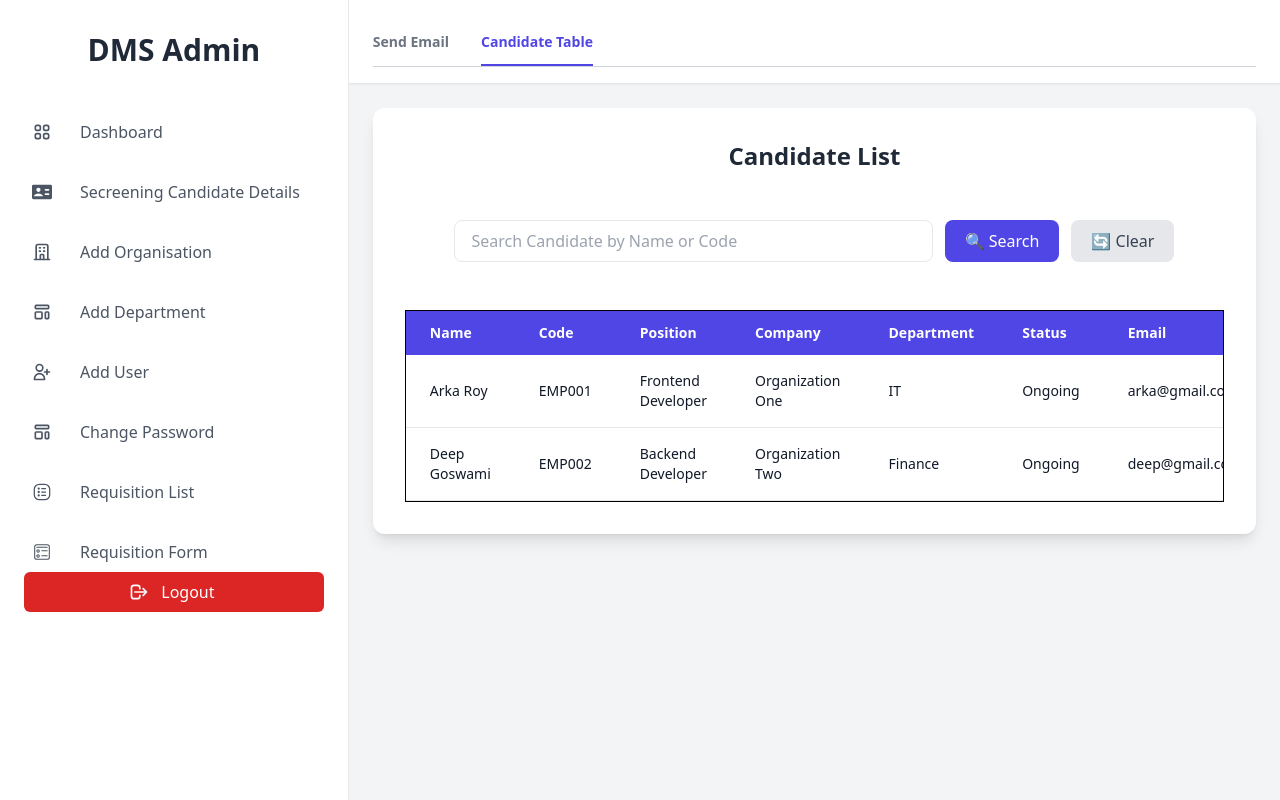
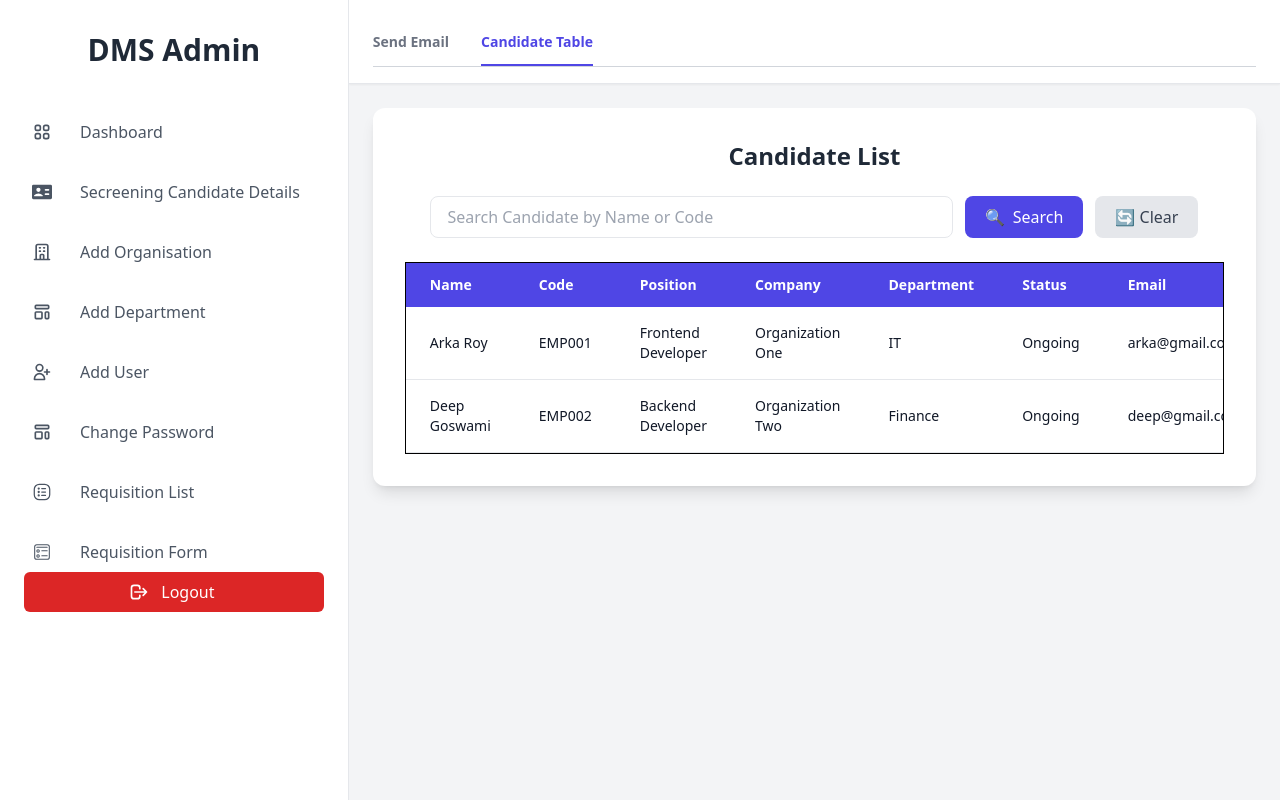
Before and after one commit to aaligerd/dms_admin, a React (Create React App) app: page /candidate-table in a window 1280 px wide. Built offline with nearby package versions, Linux system fonts and the light colour scheme; no server answers; sample sign-in values are in the browser's storage; the HTML template or start-up script is replaced by a standard one.

Commit message:
update buttons
Update Clear, Search buttons.

```diff
--- a/src/pages/EmployeeTable.jsx
+++ b/src/pages/EmployeeTable.jsx
@@ -82,8 +82,8 @@ const EmployeeTable = () => {
                             Candidate List
                         </h2>
 
-                        <div className="w-full flex justify-center px-4 mb-6">
-                            <div className="w-full max-w-3xl rounded-xl p-4 sm:p-6">
+                        <div className="w-full flex justify-center mb-6">
+                            <div className="w-full max-w-3xl rounded-xl">
 
                                 <div className="flex flex-col lg:flex-row gap-3">
 
@@ -96,17 +96,20 @@ const EmployeeTable = () => {
                                         className="flex-1 px-4 py-2 border rounded-lg focus:outline-none focus:ring-2 focus:ring-indigo-400"
                                     />
 
-                                   <div className="flex flex-col lg:flex-row gap-3 w-full lg:w-auto">
+                                    <div className="flex flex-row lg:flex-row gap-3 w-full lg:w-auto">
+
                                         <button
                                             onClick={handleSearch}
-                                            className="w-full lg:w-auto bg-indigo-600 text-white px-5 py-2 rounded-lg hover:bg-indigo-700 transition duration-200"
+                                            className="flex-1 lg:w-auto bg-indigo-600 text-white px-5 py-2 rounded-lg hover:bg-indigo-700
+                                            transition duration-200 lg:flex lg:items-center lg:justify-center lg:gap-2"
                                         >
-                                            🔍 Search
+                                            <span>🔍</span>
+                                            <span>Search</span>
                                         </button>
 
                                         <button
                                             onClick={handleClearFilters}
-                                            className="w-full lg:w-auto bg-gray-200 text-gray-700 px-5 py-2 rounded-lg hover:bg-gray-300 transition duration-200"
+                                            className="flex-1 lg:w-auto bg-gray-200 text-gray-700 px-5 py-2 rounded-lg hover:bg-gray-300 transition duration-200"
                                         >
                                             🔄 Clear
                                         </button>
```
